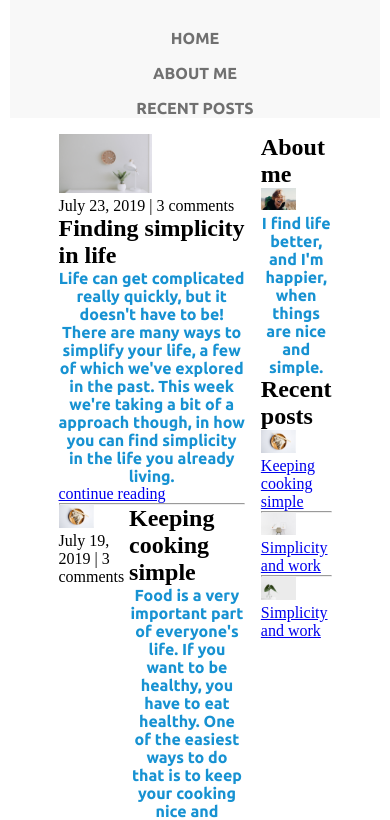
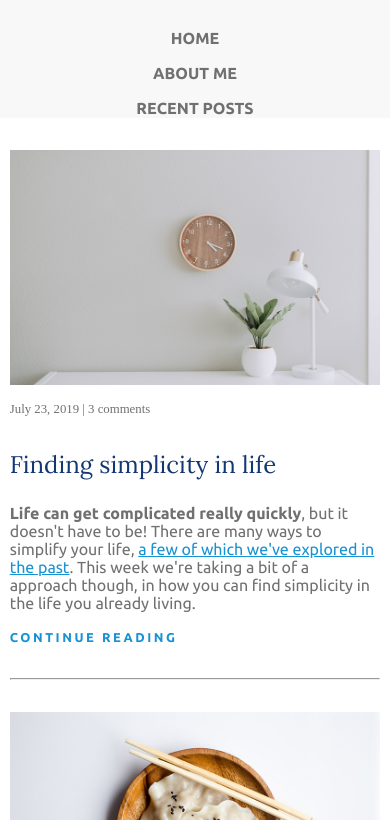
Before and after one commit to RamirezJM/Living-the-simple-life, a plain HTML site: page index.html in a window 390 px wide. Shown: the part 123-943 px from the top of the page. Drawn offline with Linux system fonts and the light colour scheme.

Commit message:
mobile design finished

```diff
--- a/assets/css/style.css
+++ b/assets/css/style.css
@@ -5,7 +5,7 @@
 }
 
 header{
-  width: 95%;
+  width: 100%;
   margin: 0 auto;
   background-color: #f8f8f8;
 }
@@ -18,7 +18,7 @@ h1{
   color: #143774;
   text-align: center;
 }
-p{
+.nav-title p{
   font-family: "Ubuntu", serif;
   font-weight: 700;
   font-style: normal;
@@ -51,10 +51,121 @@ nav ul li a{
 a:hover, a:focus{
   text-decoration: underline solid 2px #707070;
 }
+.container{
+  width: 95%;
 
+  margin: 0 auto;
+
+}
+main{
+  width: 100%;
+}
+aside{
+  width: 100%;
+}
+article figure{
+  width: 100%;
+  margin-block: 2em;
+}
 img{
-  width: 50%;
+  width: 100%;
 }
+
+main h2{
+  color: #143774;
+  font-size: 1.5rem;
+  font-family: "Lora", serif;
+  font-weight: 400;
+  margin-block: 1em;
+}
+
+main figcaption{
+  color: #707070;
+  font-size: .8rem;
+  margin-top: 1em;
+}
+
+main p{
+  font-size: 1rem;
+  color: #707070;
+  font-family: "Ubuntu", serif;
+  font-weight: 400;
+  margin-block: 1em;
+}
+
+.continue{
+  font-size: .8rem;
+  color: #1792d2;
+  font-family: "Ubuntu";
+  font-weight: 800;
+  text-transform: uppercase;
+  text-decoration: none;
+  letter-spacing: .2em;
+
+}
+main a{
+  color: #1792d2;
+}
+hr{
+  margin-block: 2em;
+}
+ aside .upper{
+  border: solid 20px #ebebeb ;
+  margin-block: 2em;
+  padding: 2.5em;
+ }
+ aside .upper h2{
+  color: #143774;
+  margin-block: 1em;
+ }
+ aside .upper p{
+  color: #143774;
+  font-size: .8rem;
+  font-family: "Ubuntu", serif;
+  font-weight: 400;
+
+ }
+
+aside .lower{
+  border: 20px solid #ebebeb;
+  padding: 2.5em;
+}
+aside .lower h2{
+  color: #143774;
+  margin-block: 1em;
+}
+aside .lower a{
+  font-family: "Lora", serif;
+  font-weight: 400;
+  color: #143774;
+  font-size: 1.2rem;
+  text-decoration: none;
+
+}
+footer{
+  background-color: #143774;
+  padding: 3em;
+  margin-top: 3em;
+
+}
+footer p:first-child{
+  font-family: "Ubuntu", serif;
+  font-weight: 800;
+  font-size: 1.2rem;
+  text-align: center;
+  color: #ebebeb;
+  margin-block: .5em;
+}
+footer p:last-child{
+  font-family: "Ubuntu", serif;
+  font-weight: 400;
+  font-size: 1.2rem;
+  text-align: center;
+  color: #ebebeb;
+}
+
+
+  /*
 .container{
   display: flex;
   justify-content: space-between;
@@ -77,15 +188,13 @@ aside{
 
  .second-article{
   display: flex;
- }
-@media screen and (min-width:600px){
+ } */
+@media screen and (min-width:560px){
   nav ul{
     display: flex;
     justify-content: space-evenly;
   }
-  h1{
-    font-size: 3rem;
-  }
+
 }
 
 @media screen and (min-width:992px){
--- a/index.html
+++ b/index.html
@@ -35,11 +35,10 @@
           <figcaption>July 23, 2019 | 3 comments</figcaption>
         </figure>
         <h2>Finding simplicity in life</h2>
-        <p>Life can get complicated really quickly, but it doesn't have to be! There are many ways to simplify your
-          life,
-          a few of which we've explored in the past. This week we're taking a bit of a approach though, in how you can
+        <p><strong>Life can get complicated really quickly</strong>, but it doesn't have to be! There are many ways to simplify your
+          life, <a href="#" class="inline-link">a few of which we've explored in the past</a>. This week we're taking a bit of a approach though, in how you can
           find simplicity in the life you already living. </p>
-        <a href="#">continue reading</a>
+        <a href="#" class="continue">continue reading</a>
       </article>
       <hr>
       <article class="second-article">
@@ -52,7 +51,7 @@
           <p>Food is a very important part of everyone's life. If you want to be healthy, you have to eat healthy. One
             of
             the easiest ways to do that is to keep your cooking nice and simple. </p>
-          <a href="#">continue reading</a>
+          <a href="#" class="continue">continue reading</a>
         </div>
       </article>
       <article class="second-article">
@@ -65,7 +64,7 @@
           <p>Work is often a major source of stress. People get frustrated, it ruins their relationship with others and
             it
             leads to burnout. By keeping your work life as simple as possible, it will help balance everything out. </p>
-          <a href="#">continue reading</a>
+          <a href="#" class="continue">continue reading</a>
         </div>
       </article>
       <article class="second-article">
@@ -79,17 +78,17 @@
             it
             doesn't have the impact they were hoping for. Staying simple will help draw the eye where you want it to and
             make things pop like never before. </p>
-          <a href="#">continue reading</a>
+          <a href="#" class="continue">continue reading</a>
         </div>
       </article>
     </main>
     <aside>
-      <section>
+      <section class="upper">
         <h2>About me</h2>
         <img src="assets/images/about-me.jpg" alt="me">
         <p>I find life better, and I'm happier, when things are nice and simple.</p>
       </section>
-      <section>
+      <section class="lower">
         <h2>Recent posts</h2>
         <img src="assets/images/food.jpg" alt="a dish with food">
         <a href="#">Keeping cooking simple</a>
```
